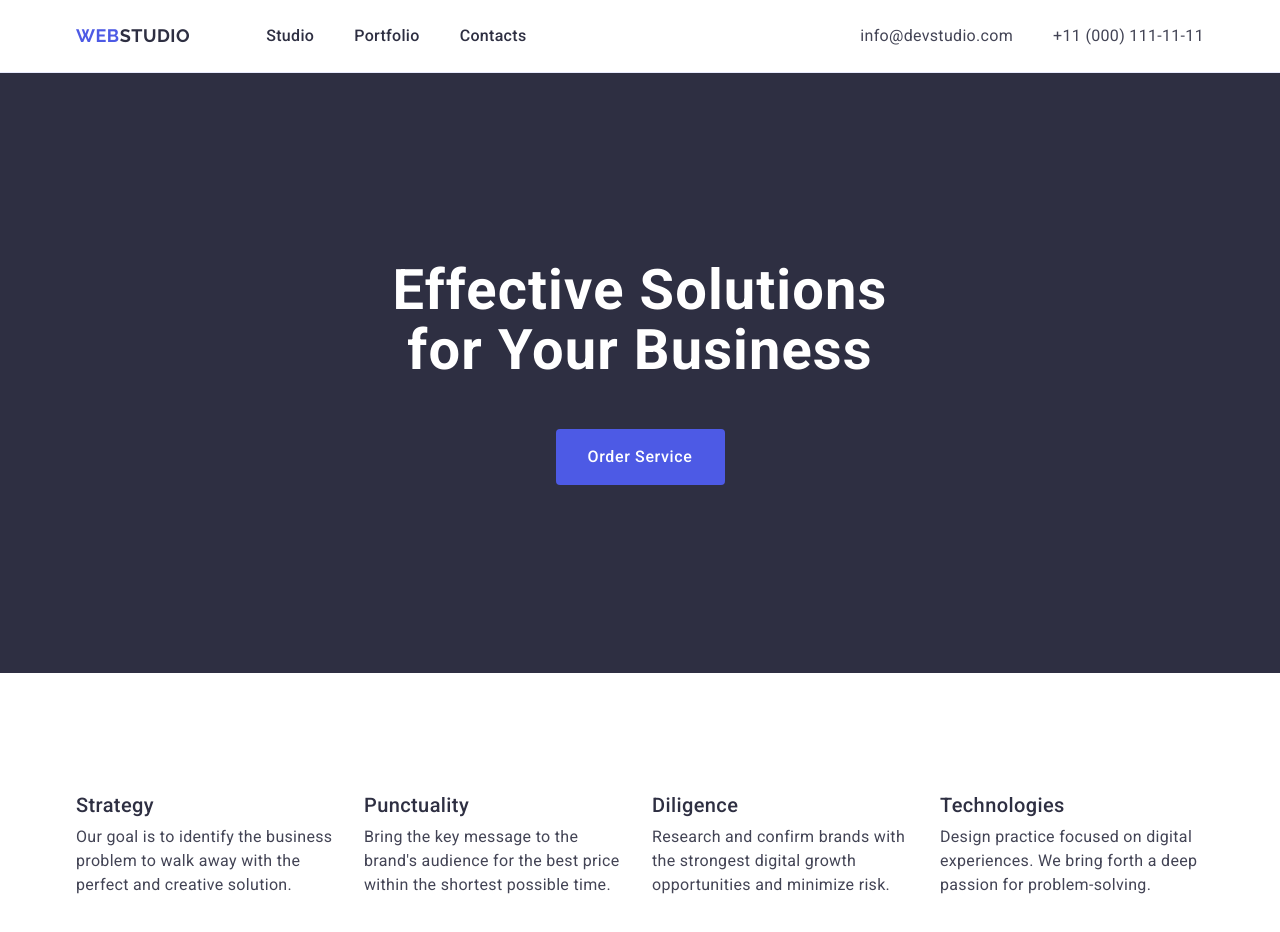
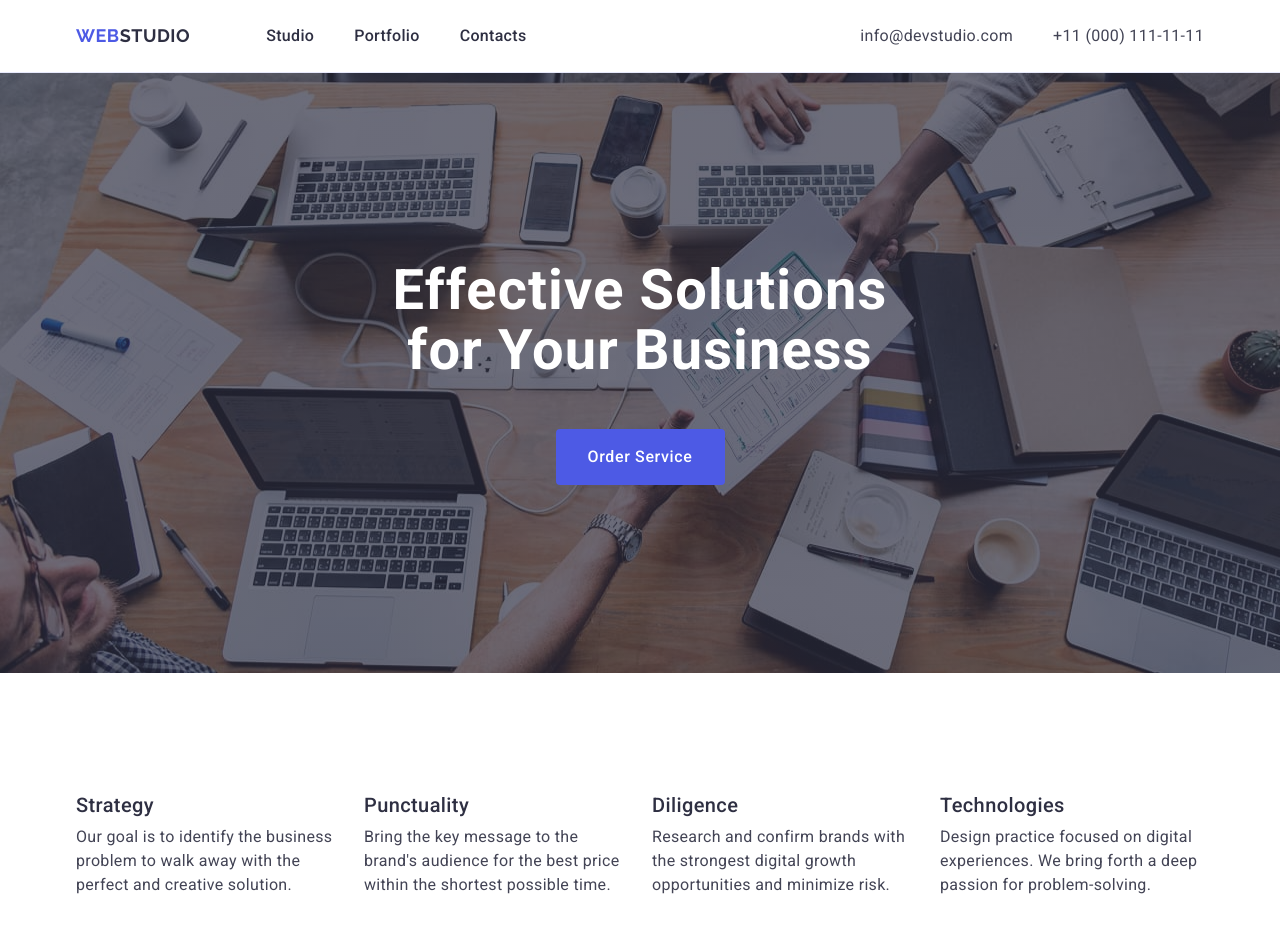
Before and after one commit to codescriptman/goit-markup-hw-04, a plain HTML site: page index.html in a window 1280 px wide. Shown: the top 932 px of the page. Drawn offline with nearby package versions, Linux system fonts and the light colour scheme.

Commit message:
add hero background

```diff
--- a/css/styles.css
+++ b/css/styles.css
@@ -126,6 +126,12 @@ p {
 .section-hero {
   background-color: #2e2f42;
   padding: 188px 0;
+  background-image: linear-gradient(
+      rgba(46, 47, 66, 0.7),
+      rgba(46, 47, 66, 0.7)
+    ),
+    url(../images/people-office.jpg);
+  background-size: cover;
 }
 
 .hero-title {
```
Also changed, not shown: images/people-office.jpg (added).
